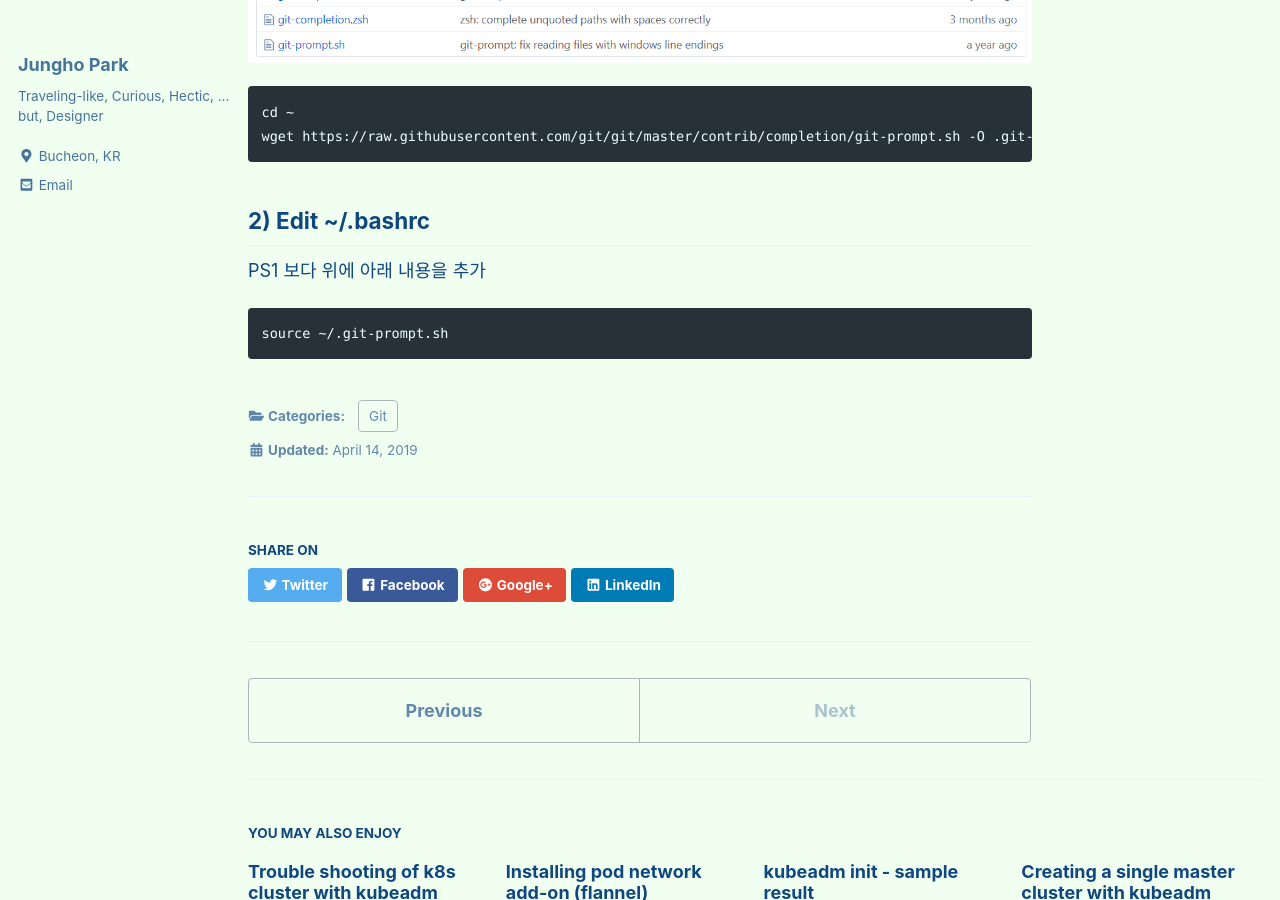
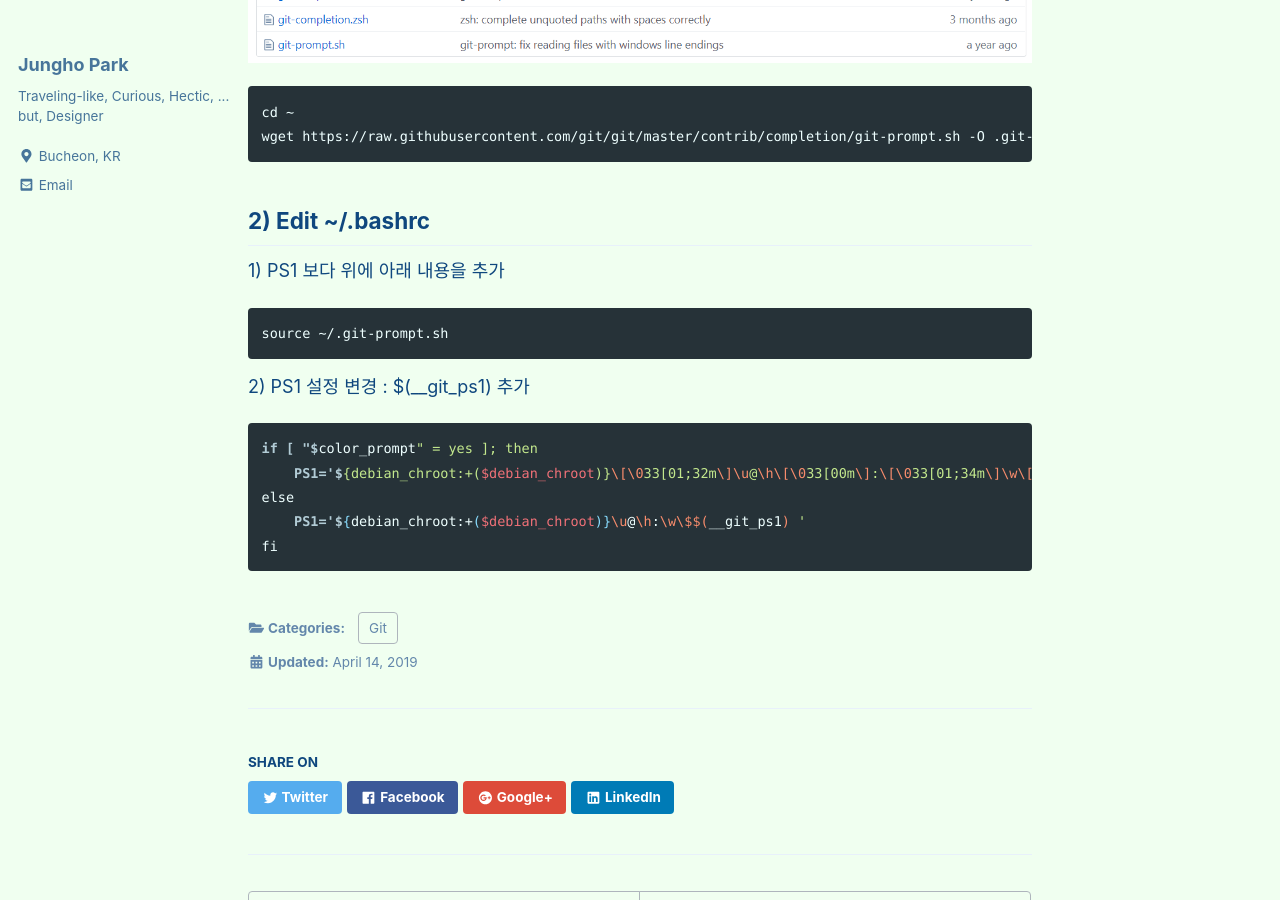
Before and after one commit to unipark00/tekrepo, a Jekyll site: the page built from _posts/2019-04-14-show-git-branch-on-shell-prompt.md, in a window 1280 px wide and 900 px high, scrolled down 537 px. Built offline with Jekyll 4.4.1, drawn with Linux system fonts in a browser that asks for light colours; cached includes are drawn as plain includes.

Commit message:
Update 2019-04-14-show-git-branch-on-shell-prompt.md

````diff
--- a/_posts/2019-04-14-show-git-branch-on-shell-prompt.md
+++ b/_posts/2019-04-14-show-git-branch-on-shell-prompt.md
@@ -15,7 +15,15 @@ cd ~
 wget https://raw.githubusercontent.com/git/git/master/contrib/completion/git-prompt.sh -O .git-prompt.sh
 ```
 ## 2) Edit ~/.bashrc
-PS1 보다 위에 아래 내용을 추가
+1) PS1 보다 위에 아래 내용을 추가
 ```console
 source ~/.git-prompt.sh
 ```
+2) PS1 설정 변경 : $(__git_ps1) 추가
+```console
+if [ "$color_prompt" = yes ]; then
+    PS1='${debian_chroot:+($debian_chroot)}\[\033[01;32m\]\u@\h\[\033[00m\]:\[\033[01;34m\]\w\[\033[00m\]\$$(__git_ps1) '
+else
+    PS1='${debian_chroot:+($debian_chroot)}\u@\h:\w\$$(__git_ps1) '
+fi
+```
````
